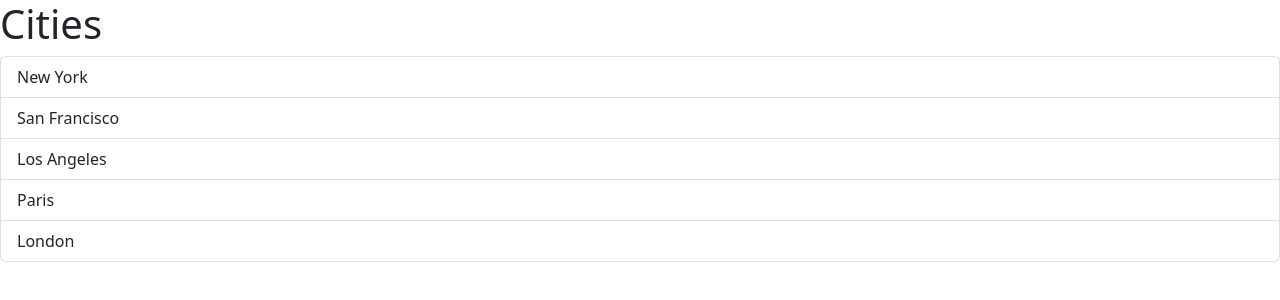
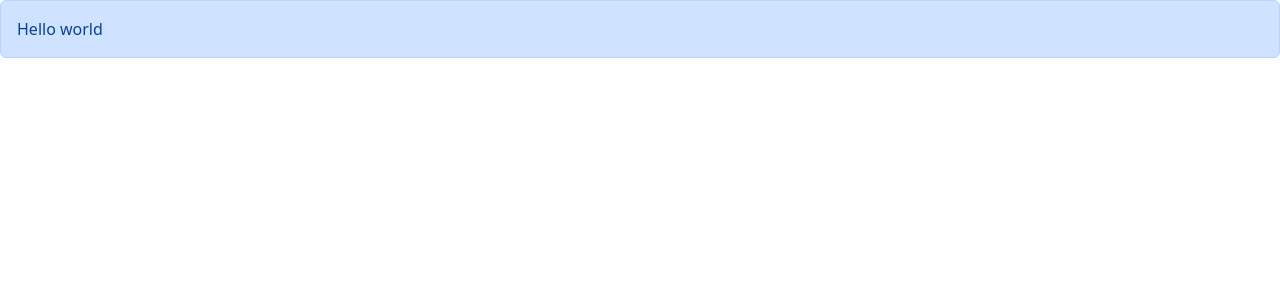
Before and after one commit to theSreeRam/react-app, a React (Vite) app: page / in a window 1280 px wide. Shown: the top 300 px of the page. Built offline with nearby package versions, Linux system fonts and the light colour scheme.

Commit message:
Add children prop

```diff
--- a/src/App.tsx
+++ b/src/App.tsx
@@ -1,18 +1,9 @@
-import ListGroup from "./components/ListGroup";
+import Alert from "./components/Alert";
 
 function App() {
-  let items = ["New York", "San Francisco", "Los Angeles", "Paris", "London"];
-
-  const handleSelectItem = (item: string) => {
-    console.log(item);
-  };
   return (
-    <div>
-      <ListGroup
-        items={items}
-        heading="Cities"
-        onSelectItem={handleSelectItem}
-      />
+    <div className="alert alert-primary">
+      <Alert>Hello world</Alert>
     </div>
   );
 }
--- a/src/components/Alert.tsx
+++ b/src/components/Alert.tsx
@@ -1,5 +1,11 @@
-const Alert = () => {
-  return <div>Alert</div>;
+import { ReactNode } from "react";
+
+interface Props {
+  children: ReactNode;
+}
+
+const Alert = ({ children }: Props) => {
+  return <div>{children}</div>;
 };
 
 export default Alert;
```
